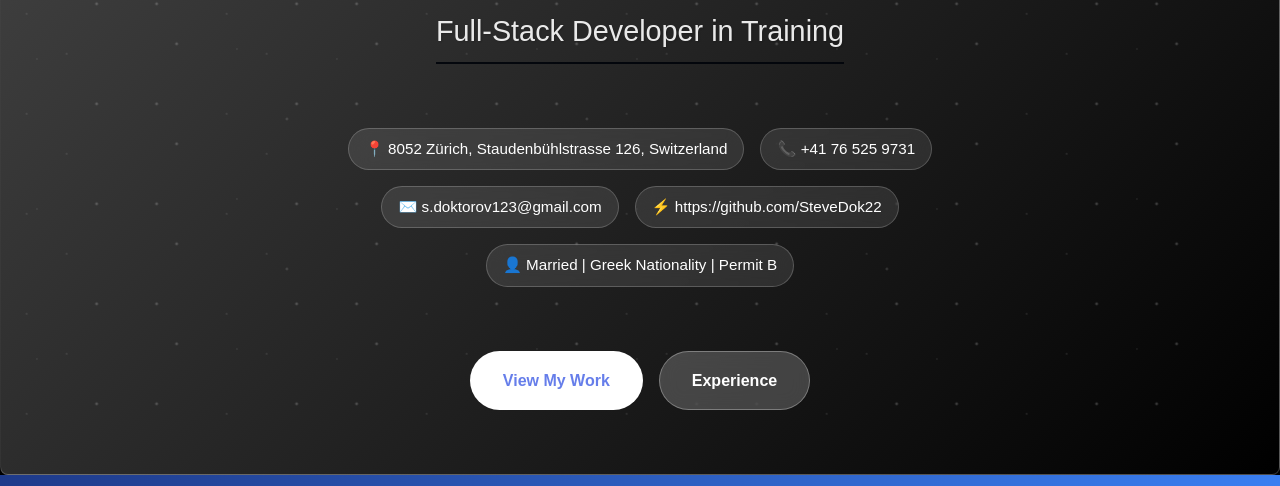
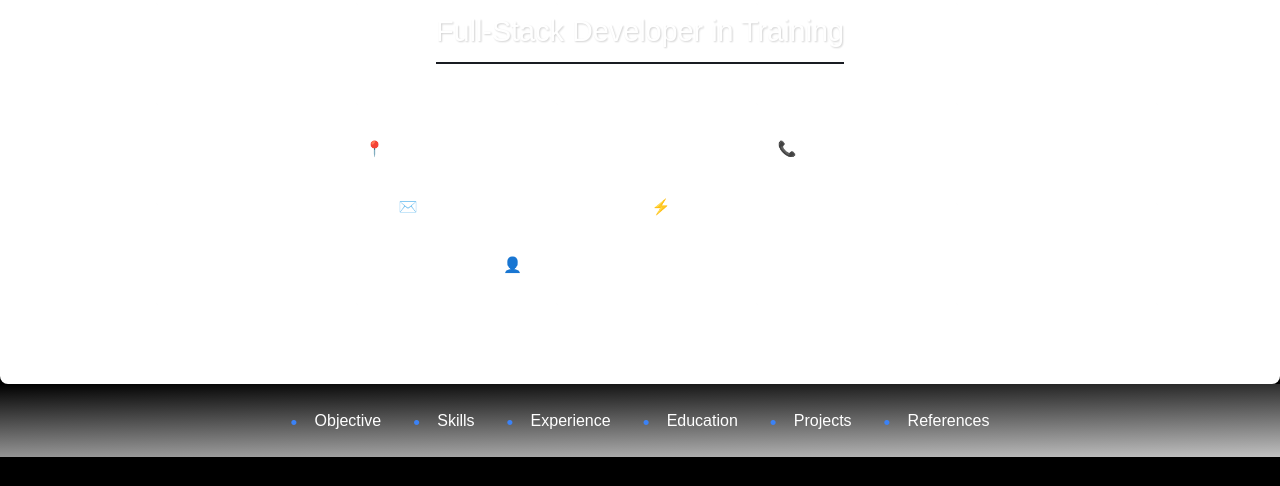
Before and after one commit to SteveDok22/CV-1.03, a plain HTML site: page index.html in a window 1280 px wide. Shown: the part 395-881 px from the top of the page. Drawn offline with Linux system fonts and the light colour scheme; files whose address does not match are found by name.

Commit message:
modified:   index.html , modified:   style.css added new background colors

```diff
--- a/index.html
+++ b/index.html
@@ -29,7 +29,8 @@
                     <span>📞 +41 76 525 9731</span>
                 </div>
                 <div class="contact-item">
-                    <a href="mailto:s.doktorov123@gmail.com" target="_blank" rel="noopener noreferrer">✉️ s.doktorov123@gmail.com</a>
+                    <a href="mailto:s.doktorov123@gmail.com" target="_blank" rel="noopener noreferrer">✉️
+                        s.doktorov123@gmail.com</a>
                 </div>
                 <div class="contact-item">
                     <a href="https://github.com/SteveDok22" target="_blank" rel="noopener noreferrer">⚡
@@ -39,14 +40,9 @@
                     <span>👤 Married | Greek Nationality | Permit B</span>
                 </div>
             </div>
-
-            <!-- Call-to-action buttons -->
-            <div class="hero-cta">
-                <a href="#projects" class="hero-btn primary">View My Work</a>
-                <a href="#experience" class="hero-btn">Experience</a>
-            </div>
         </div>
     </section>
+    <!-- Call-to-action buttons -->
     <nav id="navbar">
         <ul>
             <li><a href="#objective">Objective</a></li>
@@ -206,14 +202,16 @@
                     <h3>Mr. Demis Kokkinidis</h3>
                     <p>Executive Chef at Water Restaurant, Sani Asterias Suites</p>
                     <p>Kassandras, Halkidiki, 63077 Halkidiki, Greece</p>
-                    <p>Email: <a href="mailto:dkokkinidis@saniresort.gr" target="_blank" rel="noopener noreferrer">dkokkinidis@saniresort.gr</a></p>
+                    <p>Email: <a href="mailto:dkokkinidis@saniresort.gr" target="_blank"
+                            rel="noopener noreferrer">dkokkinidis@saniresort.gr</a></p>
                     <p>Tel: +30 698 893 0917</p>
                 </div>
                 <div class="reference-card">
                     <h3>Ms. Mary Kung</h3>
                     <p>Sous Chef, GateGroup – SWISS First Class Launch Restaurant</p>
                     <p>Zürich Airport, Switzerland</p>
-                    <p>Email: <a href="mailto:mkueng@gategroup.com" target="_blank" rel="noopener noreferrer">mkueng@gategroup.com</a></p>
+                    <p>Email: <a href="mailto:mkueng@gategroup.com" target="_blank"
+                            rel="noopener noreferrer">mkueng@gategroup.com</a></p>
                     <p>Tel: +41 79 640 50 61</p>
                 </div>
             </div>
--- a/style.css
+++ b/style.css
@@ -42,7 +42,7 @@
 .hero-section {
     text-align: center;
     padding: 4rem 2rem;
-    background: linear-gradient(135deg, #4b4b4b 0%, #000000 100%);
+    background: linear-gradient (180deg, ##0c0c0c 0%, #000000 100%);
     /* Re-enabled background */
     color: white;
     margin-bottom: 0;
@@ -237,7 +237,7 @@ body {
 nav#navbar {
     position: sticky;
     top: 0;
-    background: linear-gradient(135deg, #1e3a8a, #3b82f6);
+    background: linear-gradient(359deg, #c1c1c1, #000000);
     padding: 1rem;
     z-index: 1000;
     transition: all 0.3s ease;
@@ -272,7 +272,7 @@ nav#navbar ul li a:hover {
     padding: 0 1.5rem;
     position: relative;
     /* Add these properties */
-    background: #000;
+    background: linear-gradient(358deg, #534f4f 0%, #000000 100%);
     overflow: hidden;
 }
 
@@ -468,7 +468,7 @@ ul li::before {
 footer {
     text-align: center;
     padding: 1.5rem;
-    background: #1e3a8a;
+    background: #534f4f;
     color: white;
     margin-top: 2rem;
 }
```
